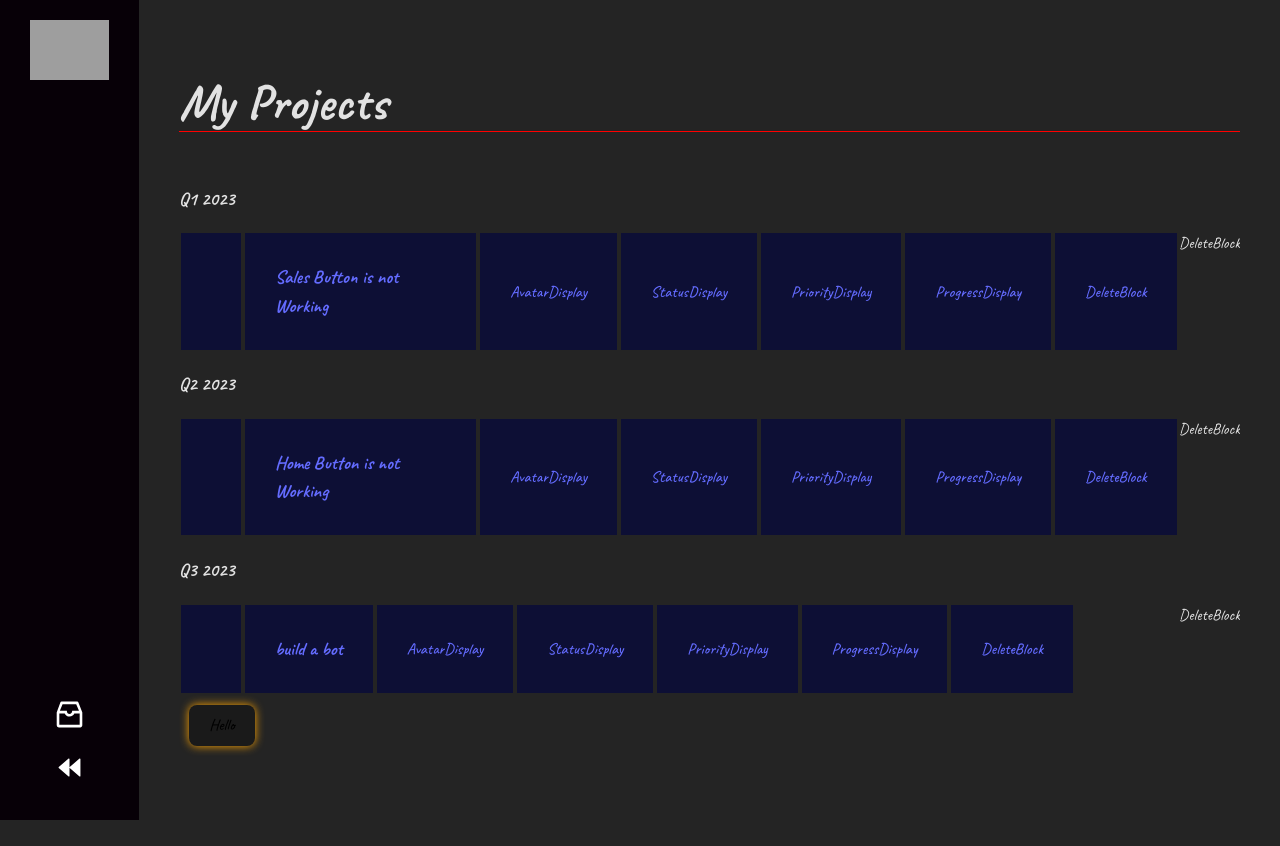
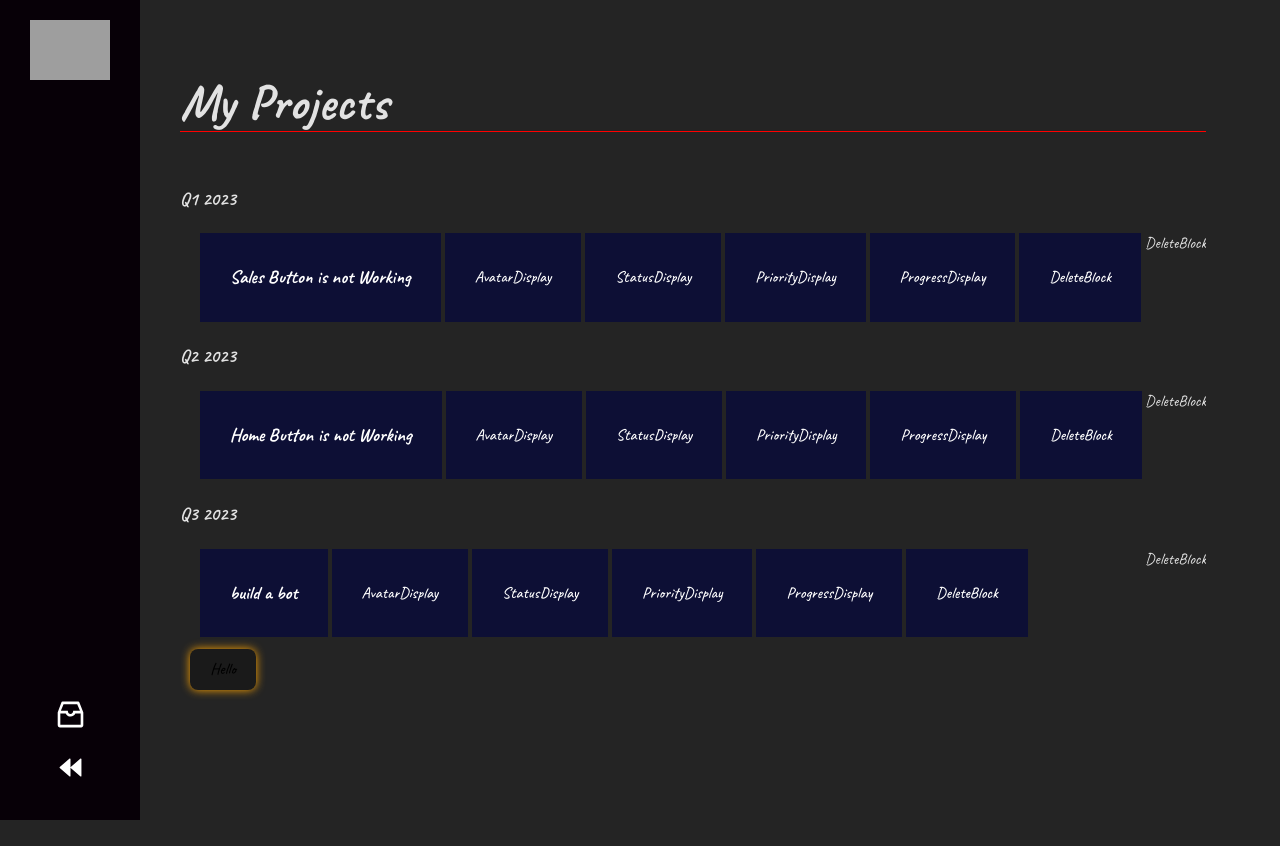
Before and after one commit to diego-monfort-landolt/crm, a React (Vite) app: page / in a window 1280 px wide. Built offline with nearby package versions, Linux system fonts and the light colour scheme; grey boxes are pictures that could not be loaded.

Commit message:
aded new styles

```diff
--- a/src/components/TicketCard.jsx
+++ b/src/components/TicketCard.jsx
@@ -8,9 +8,9 @@ import DeleteBlock from './DeleteBlock'
 const TicketCard = ({ color, ticket }) => {
   return (
     <div className="ticket-card">
+      <div className='ticket-color'></div>
+      <Link to={"/ticket/${ticket.documentId}"} id='link'>
 
-      <Link to={"/ticket/${ticket.documentId}"} id='link'>
-        <div className='ticket-color'></div>
         <h3>{ticket.title}</h3>
         <AvatarDisplay />
         <StatusDisplay />
--- a/src/index.css
+++ b/src/index.css
@@ -113,4 +113,9 @@ nav, .logo-container, .controls-container{
   padding: 30px;
   display: flex;
   align-items: center;
+  color: #fff;
 }
+.ticket-color {
+  width: 15px;
+  margin: 2px;
+}
```
